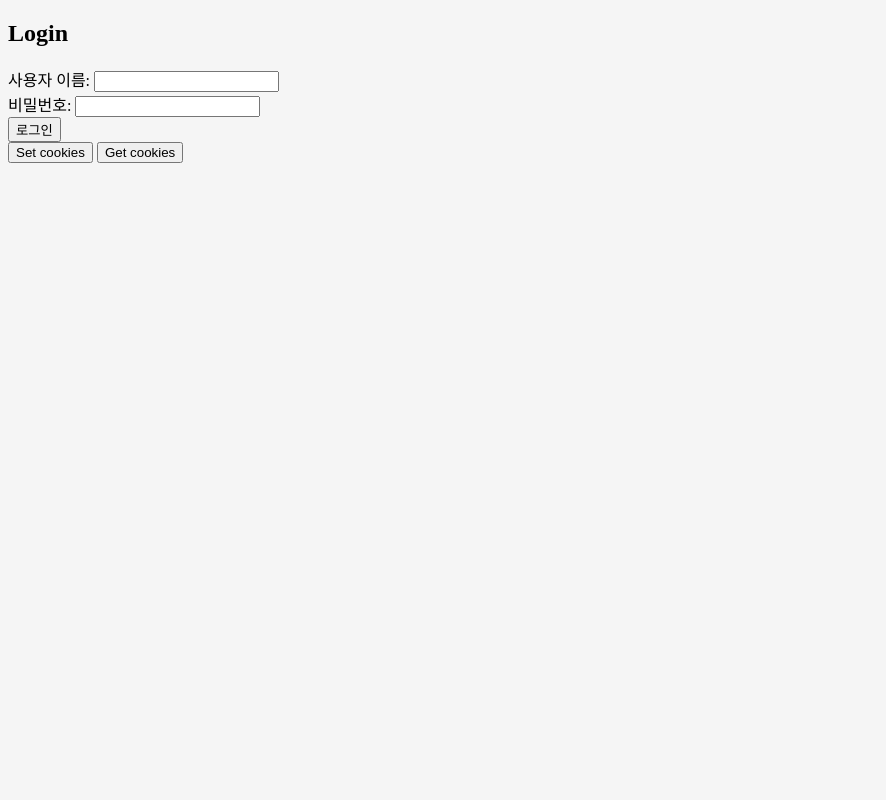
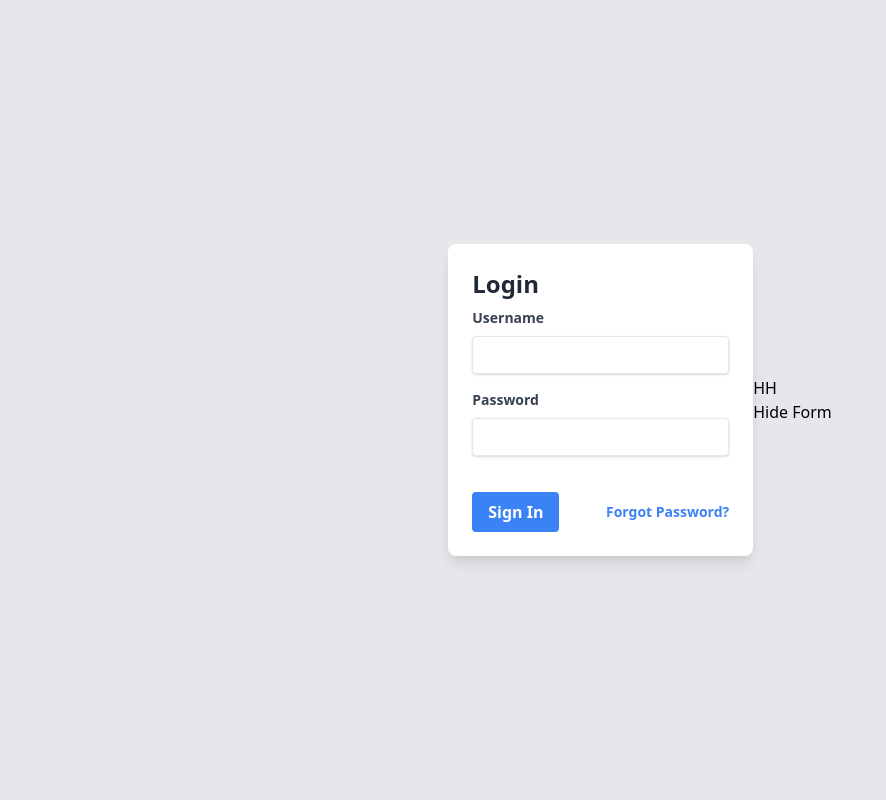
Before and after one commit to hyo-jae-jung/fastapi-htmx-tailwindcss, a FastAPI app: page / in a window 1280 px wide. Shown: the whole page, without its empty margins (0-886 px from the left). Run offline with FastAPI, Linux system fonts and the light colour scheme; parts of the project's set-up code (start-up, migrations or seed data) failed here and were passed over; some libraries are stand-ins or nearby versions.

Commit message:
building a login system...

```diff
--- a/templates/index.html
+++ b/templates/index.html
@@ -1,44 +1,40 @@
-<!doctype html>
-<html>
+<!DOCTYPE html>
+<html lang="en">
 <head>
     <meta charset="UTF-8">
     <meta name="viewport" content="width=device-width, initial-scale=1.0">
-  <link href="static/style.css" rel="stylesheet">
-  <title>Login</title>
+    <title>Login Page</title>
+    <link href="https://cdn.jsdelivr.net/npm/tailwindcss@2.2.19/dist/tailwind.min.css" rel="stylesheet">
 </head>
-    <body>
-
-      <h2>Login</h2>
+<body class="bg-gray-200 h-screen flex justify-center items-center">
+    <div class="bg-white p-6 rounded-lg shadow-lg">
+        <h2 class="text-2xl font-bold mb-2 text-gray-800">Login</h2>
         <form action="/user/signin" method="post">
-          <div>
-              <label for="username">사용자 이름:</label>
-              <input type="text" id="username" name="username" required>
+            <div class="mb-4">
+                <label class="block text-gray-700 text-sm font-bold mb-2" for="username">Username</label>
+                <input type="text" id="username" name="username" class="shadow appearance-none border rounded w-full py-2 px-3 text-gray-700 leading-tight focus:outline-none focus:shadow-outline">
             </div>
-          <div>
-              <label for="password">비밀번호:</label>
-              <input type="password" id="password" name="password" required>
+            <div class="mb-6">
+                <label class="block text-gray-700 text-sm font-bold mb-2" for="password">Password</label>
+                <input type="password" id="password" name="password" class="shadow appearance-none border rounded w-full py-2 px-3 text-gray-700 mb-3 leading-tight focus:outline-none focus:shadow-outline">
             </div>
-          <div>
-              <button type="submit">로그인</button>
+            <div class="flex items-center justify-between">
+                <button class="bg-blue-500 hover:bg-blue-700 text-white font-bold py-2 px-4 rounded focus:outline-none focus:shadow-outline" type="submit">
+                    Sign In
+                </button>
+                <a class="inline-block align-baseline font-bold text-sm text-blue-500 hover:text-blue-800" href="#">
+                    Forgot Password?
+                </a>
             </div>
         </form>
-<!--
 
-      <input type="text" name="q"
-        hx-get="/example"
-        hx-trigger="keyup delay:500ms changed"
-        hx-target="#search-results"
-        placeholder="Search..."
-      >
-      <div id="search-results"></div> -->
+      </div>
 
-      <button hx-get="/set-cookies">
-        Set cookies
-      </button>
-      <button hx-get="/get-cookies">
-        Get cookies
-      </button>
-
-      <script src="https://unpkg.com/htmx.org@1.9.6" integrity="sha384-FhXw7b6AlE/jyjlZH5iHa/tTe9EpJ1Y55RjcgPbjeWMskSxZt1v9qkxLJWNJaGni" crossorigin="anonymous"></script>
+              <div id="form-container">
+                <form>
+                    <h2>HH</h2>
+                    <button hx-get="your-server-endpoint" hx-target="#form-container" hx-swap="outerHTML" type="button" onclick="this.parentElement.style.display='none';">Hide Form</button>
+                </form>
+            </div>
 </body>
 </html>
```
Also changed, not shown: routes/users.py (+13 -9 lines), README.md. Lines whose indentation alone changed are shown as unchanged.
